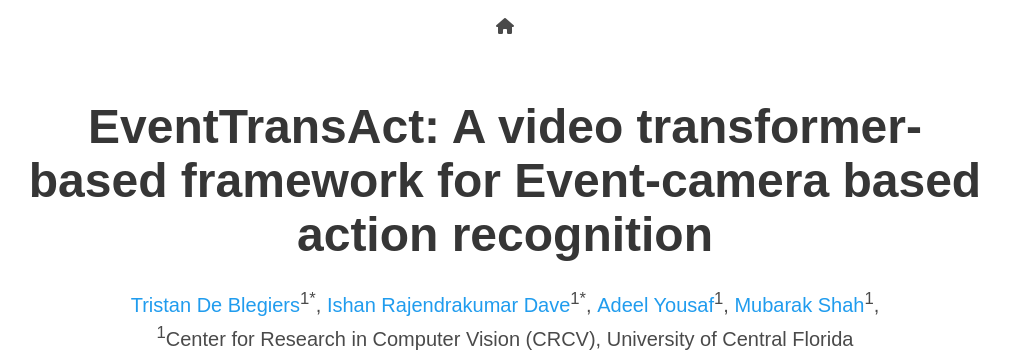
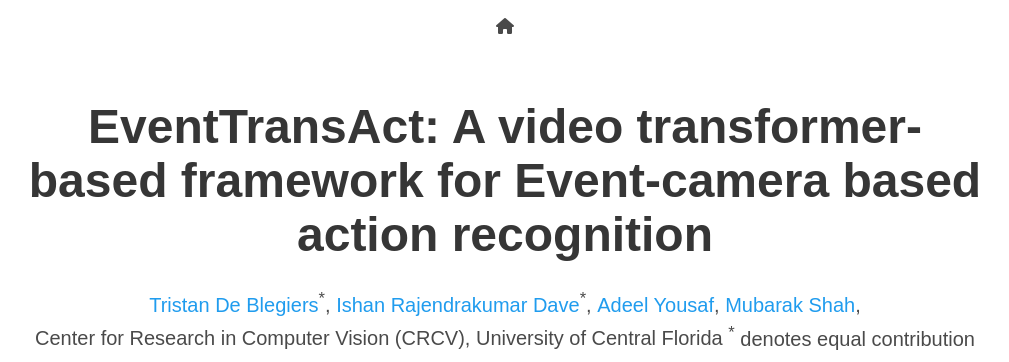
Before and after one commit to tristandb8/EventTransAct_webpage, a plain HTML site: page index.html in a window 1280 px wide. Shown: the top 362 px of the page, without its empty margins (135-1144 px from the left). Drawn offline with nearby package versions, Linux system fonts and the light colour scheme; some icons are missing; a web font is replaced by a local one.

Commit message:
Update superscripts

```diff
--- a/index.html
+++ b/index.html
@@ -71,14 +71,14 @@
           <h1 class="title is-1 publication-title">EventTransAct: A video transformer-based framework for Event-camera based action recognition</h1>
           <div class="is-size-5 publication-authors">
             <span class="author-block">
-              <a >Tristan De Blegiers</a><sup>1*</sup>,</span>
+              <a >Tristan De Blegiers</a><sup>*</sup>,</span>
             <span class="author-block">
-              <a >Ishan Rajendrakumar Dave</a><sup>1*</sup>,</span>
+              <a >Ishan Rajendrakumar Dave</a><sup>*</sup>,</span>
             <span class="author-block">
-              <a >Adeel Yousaf</a><sup>1</sup>,
+              <a >Adeel Yousaf</a>,
             </span>
             <span class="author-block">
-              <a href="https://www.crcv.ucf.edu/person/mubarak-shah/"> Mubarak Shah</a><sup>1</sup>,
+              <a href="https://www.crcv.ucf.edu/person/mubarak-shah/"> Mubarak Shah</a>,
             </span>
             <!-- <span class="author-block">
               <a href="https://www.danbgoldman.com">Dan B Goldman</a><sup>2</sup>,
@@ -92,7 +92,10 @@
           </div>
 
           <div class="is-size-5 publication-authors">
-            <span class="author-block"><sup>1</sup>Center for Research in Computer Vision (CRCV), University of Central Florida</span>
+            <span class="author-block">Center for Research in Computer Vision (CRCV), University of Central Florida</span>
+            <span class="author-block"><sup>*</sup> denotes equal contribution</span>
+
+
             <!-- <span class="author-block"><sup>2</sup>Google Research</span> -->
           </div>
 
```
